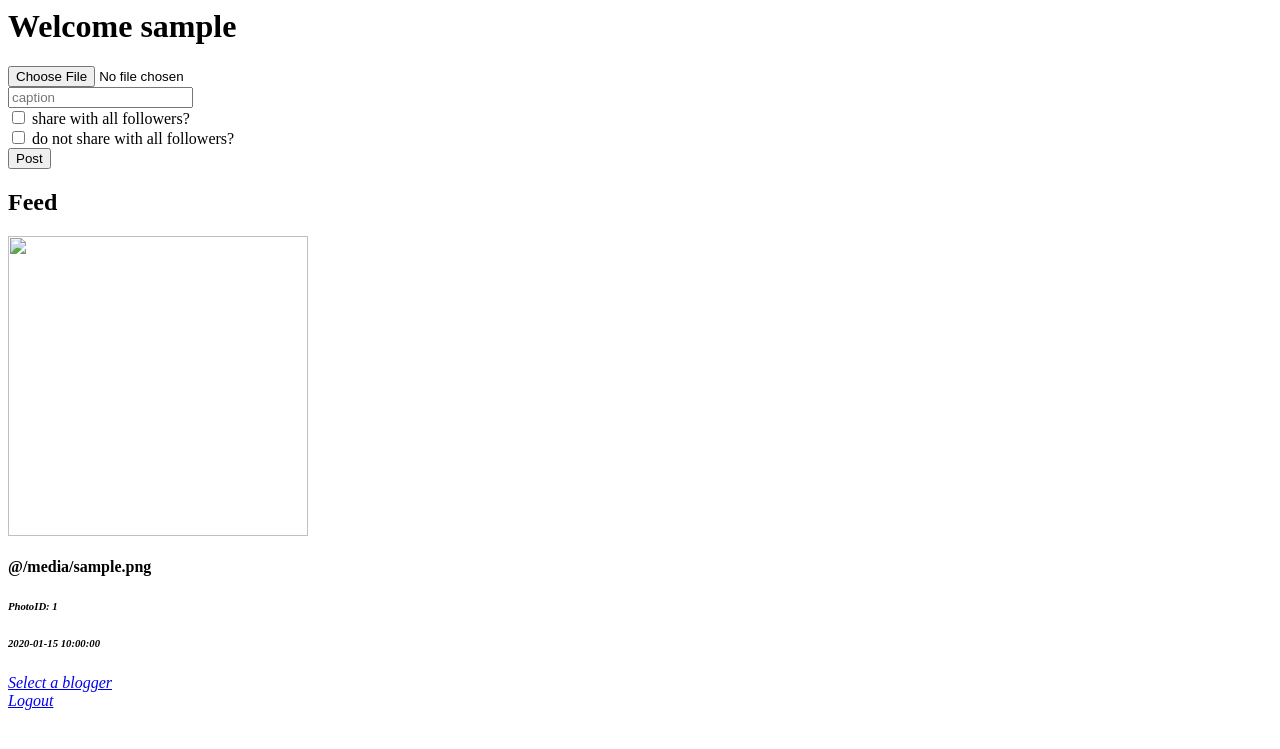
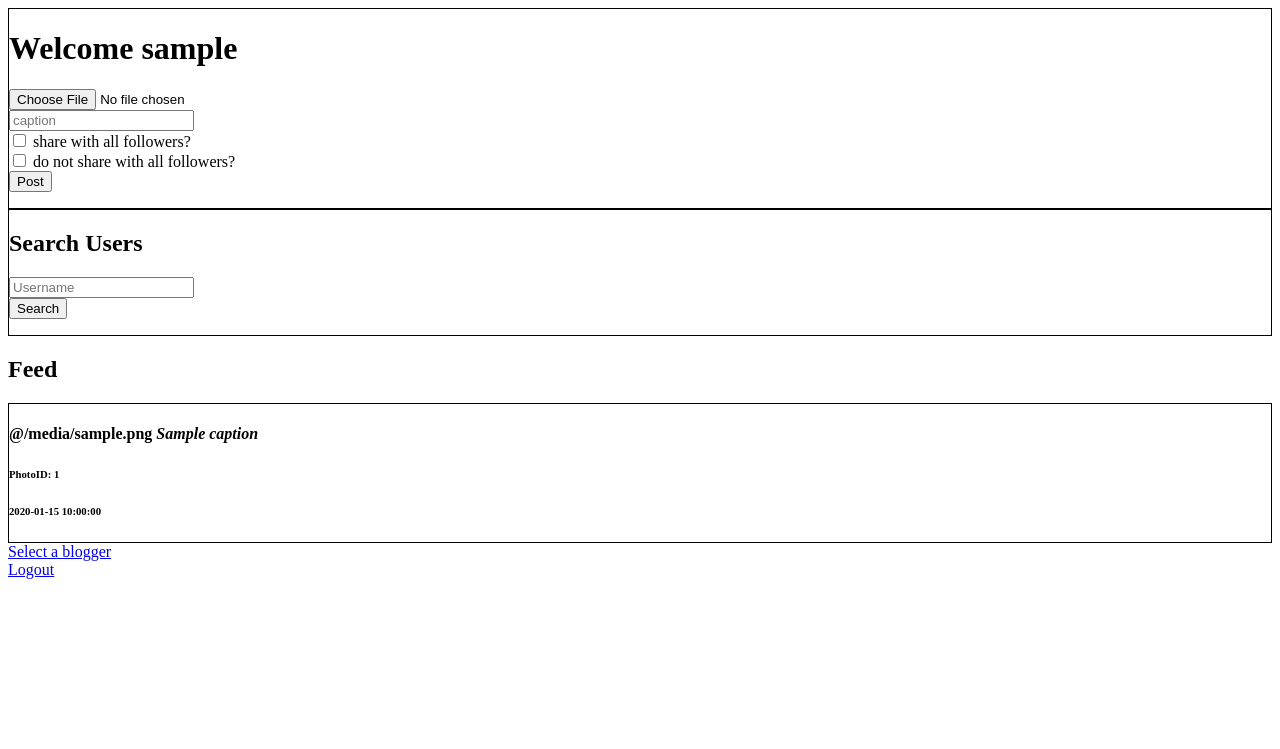
Before and after one commit to taranumesh/Databases_Finstagram, a Flask app: template templates/home.html in a window 1280 px wide. Shown: the top 749 px of the page. Run offline with Flask 2, Linux system fonts and the light colour scheme; the template is opened without the code that fills it: most values are stand-ins (such as "Sample title", 1, 10 or a date in 2020).

Commit message:
Search by Poster Implemented

```diff
--- a/finstagram.py
+++ b/finstagram.py
@@ -54,7 +54,6 @@ def home():
     cursor.execute(followerPhotos, (user))
     data = cursor.fetchall()
     cursor.close()
-
     return render_template("home.html", username=session["username"], images=data)
 
 @app.route("/upload", methods=["GET"])
@@ -160,6 +159,11 @@ def upload_image():
         caption = request.form["caption"]
         allfollowers = request.form["allFollowers"]
         photoPoster = session["username"]
+        # Get the last posted PhotoID and increment
+        # cursor = connection.cursor()
+        # cursor.execute("SELECT MAX(PhotoID) FROM Photo")
+        # photoID_max = cursor.fetchall()
+
         query = "INSERT INTO photo (PhotoID, postingDate, file, allFollowers, caption, photoPoster) VALUES (%s, %s, %s, %s, %s, %s)"
         with connection.cursor() as cursor:
             cursor.execute(query, (1, time.strftime('%Y-%m-%d %H:%M:%S'), binaryData, allfollowers, caption, photoPoster))
@@ -170,6 +174,25 @@ def upload_image():
         message = "Failed to upload image."
         return render_template("upload.html", message=message)
 
+@app.route("/search", methods=["POST"])
+@login_required
+def search_user():
+    if request.form:
+        requestData = request.form
+        username = requestData["searchbar"]
+        cursor = connection.cursor()
+        userPhotos = "SELECT PhotoID, file, photoPoster, caption, postingDate FROM Photo WHERE photoPoster=%s AND allFollowers='true' ORDER BY postingDate DESC"
+        cursor.execute(userPhotos, (username))
+        data = cursor.fetchall()
+        cursor.close()
+        if (data == ()):
+            message = "No user found with username: @" + username
+        else:
+            message = "@" + username + " Posts"
+        return render_template("search.html", images=data, message=message)
+    else:
+        return render_template("search.html", message="Error")
+
 if __name__ == "__main__":
     if not os.path.isdir("images"):
         os.mkdir(IMAGES_DIR)
--- a/templates/home.html
+++ b/templates/home.html
@@ -2,30 +2,39 @@
 <head>
 </head>
 <body>
+<div>
 <form action="/uploadImage" method="POST" enctype = "multipart/form-data">
 	<h1>Welcome {{username}}</h1>
 	<input type="file" name = "imageToUpload" accept = "image/*"/> </br>
 	<input type="text" name = "caption" placeholder="caption" required/> </br>
-    <input type="checkbox" name = "allFollowers" value = 'true'/> share with all followers? </br>
-    <input type="checkbox" name = "allFollowers" value = 'false'/> do not share with all followers? </br>
+	<input type="checkbox" name = "allFollowers" value = 'true'/> share with all followers? </br>
+	<input type="checkbox" name = "allFollowers" value = 'false'/> do not share with all followers? </br>
 	<input type="submit" value = Post />
 </form>
-
+</div>
+<div>
+<form action="/search" method="POST" enctype = "multipart/form-data">
+	<h2>Search Users</h2>
+	<input type="text" name = "searchbar" placeholder="Username" required/> </br>
+	<input type="submit" value = Search>
+</form>
+</div>
 <style type="text/css">
-	table, th, td{
+	div{
 		border: 1px solid black;
 	}
 </style>
 
 <h2>Feed</h2>
-<div>
+
 {% for image in images %}
-        <img src="file:image/jpg;base64,'.base64_encode($blob).'"width='300'><br>
-        <h4><b>@{{image.photoPoster}}</b> <i><{{image.caption}}</i> </h4>
+	<div>
+		<h4><b>@{{image.photoPoster}}</b> <i>{{image.caption}}</i></h4>
         <h6>PhotoID: {{image.PhotoID}} </h6>
         <h6>{{image.postingDate}}</h6>
+    </div>
 {% endfor %}
-</div>
+
 
 <a href="/select_blogger">Select a blogger</a>
 <br>
```
Also changed, not shown: templates/search.html (added, +25 -0 lines).
